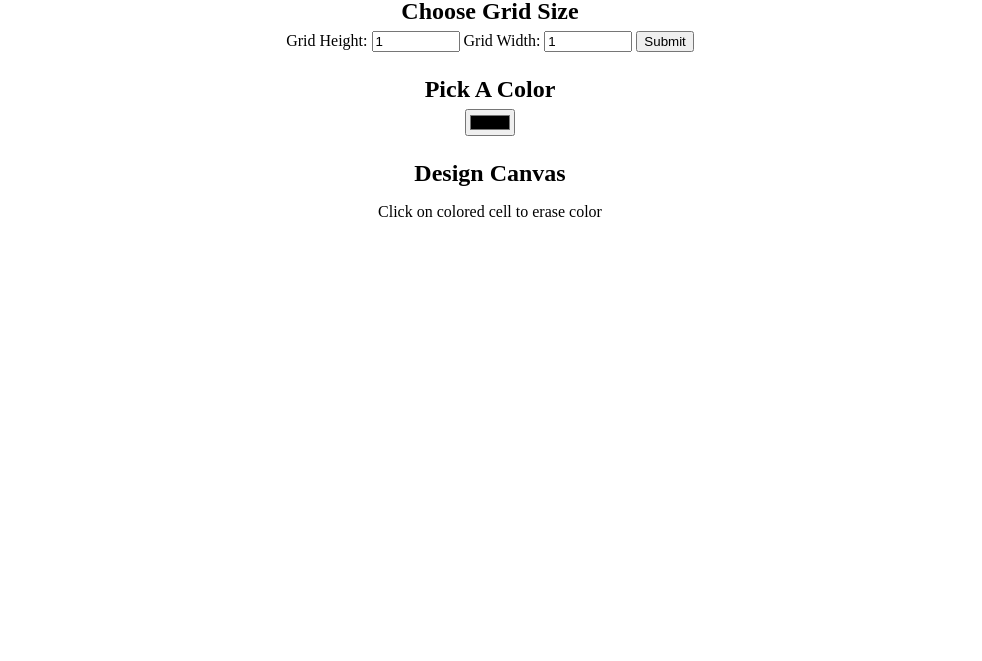
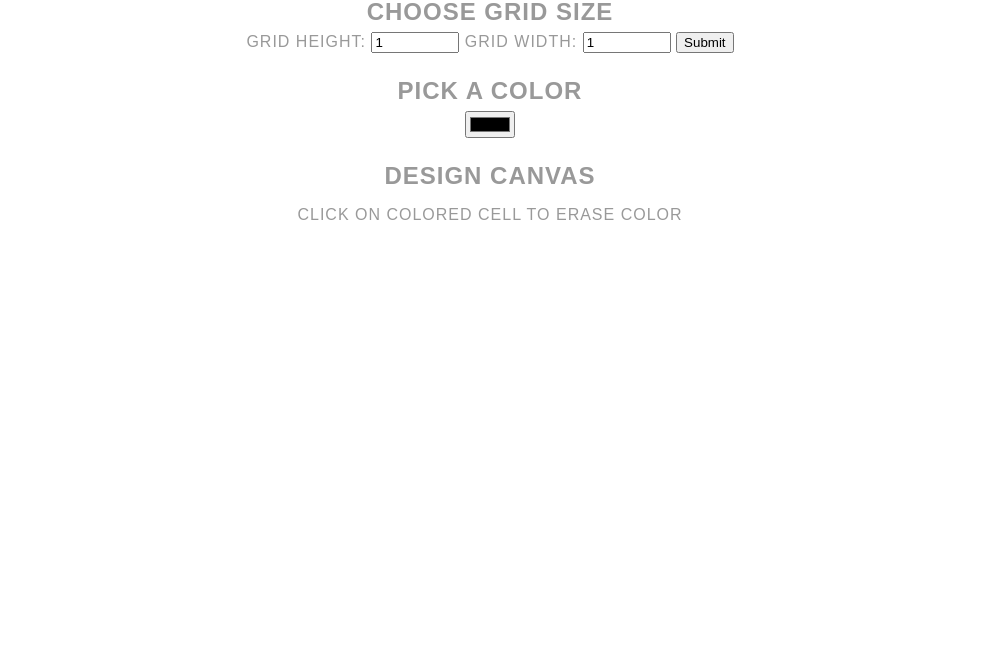
Before and after one commit to amajuadomi/pixelMaker, a plain HTML site: page index.html in a window 1280 px wide. Shown: the part 139-800 px from the top of the page, without its empty margins (150-1132 px from the left). Drawn offline with nearby package versions, Linux system fonts and the light colour scheme.

Commit message:
Update styles.css

```diff
--- a/styles.css
+++ b/styles.css
@@ -1,5 +1,11 @@
 body {
     text-align: center;
+    font-family: 'Raleway', sans-serif;
+    background-color: white;
+    color: #999999;
+    text-transform: uppercase;
+    font-weight: 500 ;
+    letter-spacing: 1px;
 }
 
 h1 {
```
